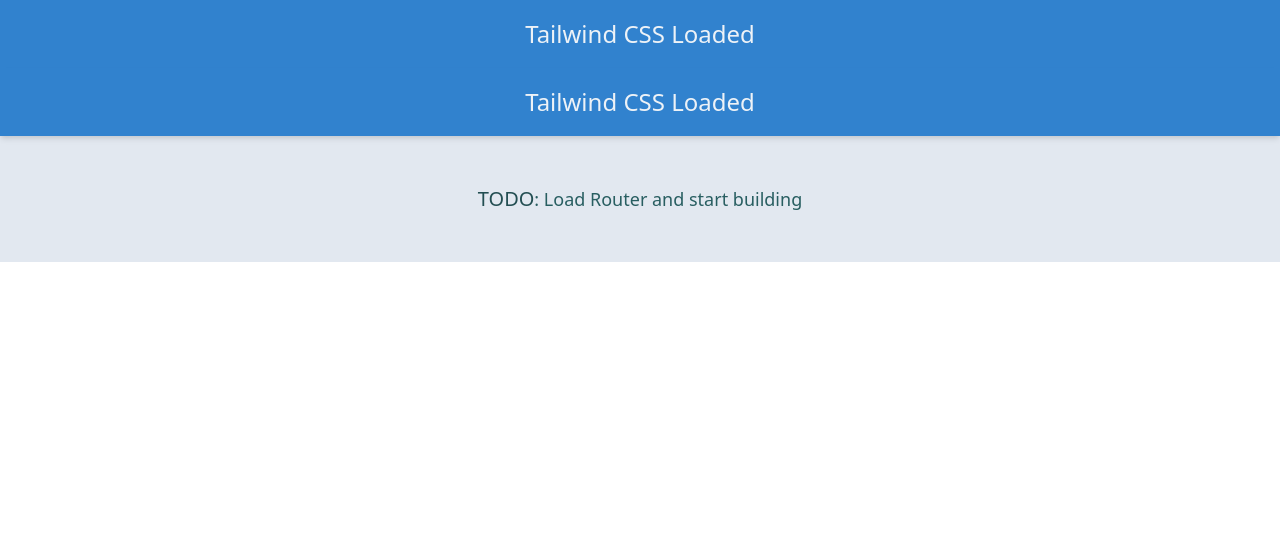
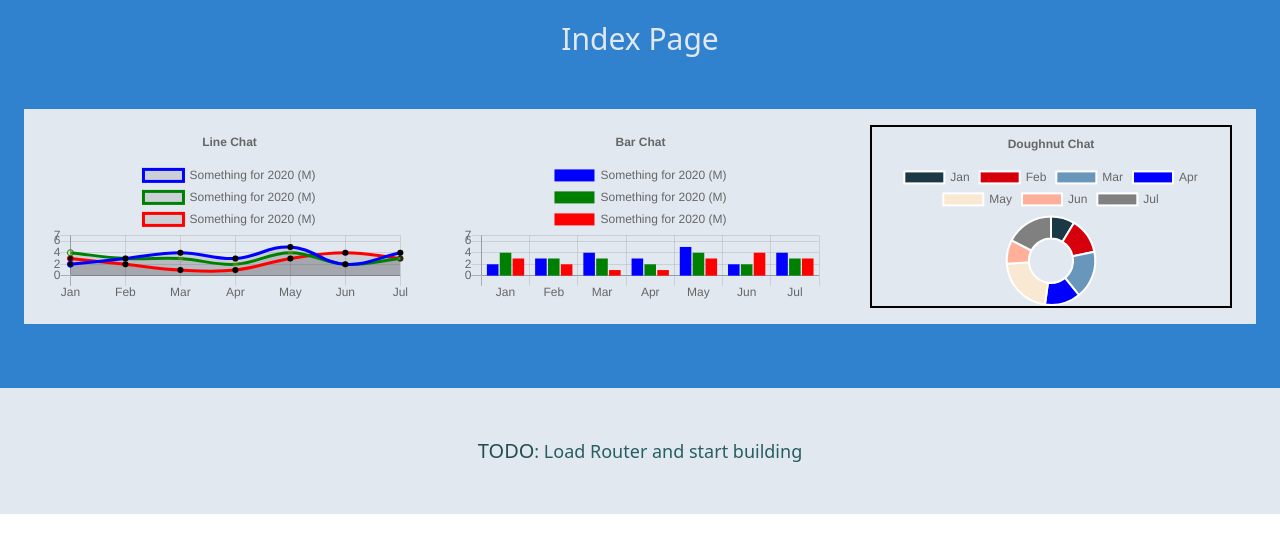
Before and after one commit to gregsoares/holi-front-end, a React (Create React App) app: page / in a window 1280 px wide. Shown: the top 552 px of the page. Built offline with nearby package versions, Linux system fonts and the light colour scheme.

Commit message:
+Loader, +Chart

```diff
--- a/package.json
+++ b/package.json
@@ -7,16 +7,20 @@
     "@testing-library/jest-dom": "^4.2.4",
     "@testing-library/react": "^9.5.0",
     "@testing-library/user-event": "^7.2.1",
+    "chart.js": "^2.9.3",
     "postcss": "^7.0.32",
     "react": "^16.13.1",
+    "react-chartjs-2": "^2.9.0",
     "react-dom": "^16.13.1",
     "react-scripts": "3.4.1",
+    "react-spinners": "^0.9.0",
     "tailwindcss": "^1.5.2"
   },
   "scripts": {
     "start": "react-scripts start",
     "build": "react-scripts build",
     "test": "react-scripts test",
+    "jest": "npm testr -- --coverage --watch-all=false",
     "eject": "react-scripts eject",
     "tailwindBuild": "postcss src/assets/css/tailwind.css -o src/assets/css/styles.css",
     "heroku-postbuild": "NPM_CONFIG_PRODUCTION=false npm install && npm run build ",
--- a/src/App.js
+++ b/src/App.js
@@ -1,19 +1,26 @@
-import React from 'react';
+import React from "react";
 import Index from "./Components/Pages/Index";
-import { Container } from './Components/Container/Container';
+import { Container } from "./Components/Container/Container";
 // TODO: Import router
 
 function App() {
   return (
-    <div className="bg-gray-200 w-full p-0 m-0 mx-auto " data-testid="AppContainer">
+    <div
+      className="bg-gray-200 w-full p-0 m-0 mx-auto "
+      data-testid="AppContainer"
+    >
       <Index />
-    <Container class="bg-gray-300"><Index />
+      <Container class="bg-gray-300">
         <br />
         <br />
-    <p className="text-center text-teal-800 text-lg"><span className="text-semibold text-xl text-teal-900 hover:text-3xl hover:mx-4">TODO</span>: Load Router and start building</p>
+        <p className="text-center text-teal-800 text-lg">
+          <span className="text-semibold text-xl text-teal-900 hover:text-3xl hover:mx-4">
+            TODO
+          </span>
+          : Load Router and start building
+        </p>
         <br />
         <br />
-
       </Container>
     </div>
   );
--- /dev/null
+++ b/src/Components/Charter/BarChart.js
@@ -0,0 +1,52 @@
+import React from "react";
+import { Bar } from "react-chartjs-2";
+
+export const BarChart = props => {
+  const barOptions = {
+    title: {
+      display: true,
+      text: "Bar Chat",
+    },
+    scales: {
+      yAxes: [
+        {
+          ticks: {
+            min: 0,
+            max: 7,
+            stepSize: 2,
+          },
+        },
+      ],
+    },
+  };
+  const chartData = {
+    labels: ["Jan", "Feb", "Mar", "Apr", "May", "Jun", "Jul"],
+    datasets: [
+      {
+        label: "Something for 2020 (M)",
+        data: [2, 3, 4, 3, 5, 2, 4],
+        backgroundColor: ["blue","blue","blue","blue","blue","blue","blue"],
+        borderColor: ["blue","blue","blue","blue","blue","blue","blue"],
+      },
+      {
+        label: "Something for 2020 (M)",
+        data: [4, 3, 3, 2, 4, 2, 3],
+        backgroundColor: ["green","green","green","green","green","green","green"],
+        borderColor: ["green","green","green","green","green","green","green"],
+      },
+      {
+        label: "Something for 2020 (M)",
+        data: [3, 2, 1, 1, 3, 4, 3],
+        backgroundColor: ["red","red","red","red","red","red","red"],
+        borderColor: ["red","red","red","red","red","red","red"],
+      },
+    ],
+  };
+  return (
+    <div>
+      <div className="max-w-2xl" id="barChartContainer">
+        <Bar data={chartData} options={barOptions} />
+      </div>
+    </div>
+  );
+};
--- /dev/null
+++ b/src/Components/Charter/Charter.js
@@ -0,0 +1,54 @@
+import React from "react";
+import { BarChart } from "./BarChart";
+import { LineChart } from "./LineChart";
+import { DoughnutChart } from "./DoughnutChart";
+
+export const Charter = (props) => {
+  const lineOptions = {
+    title: {
+      display: true,
+      text: "Line Chat",
+    },
+    scales: {
+      yAxes: [
+        {
+          ticks: {
+            min: 0,
+            max: 7,
+            stepSize: 2,
+          },
+        },
+      ],
+    },
+  };
+  const chartData = {
+    labels: ["Jan", "Feb", "Mar", "Apr", "May", "Jun", "Jul"],
+    datasets: [
+      {
+        label: "Something for 2020 (M)",
+        data: [2, 3, 4, 3, 5, 2, 4],
+        borderColor: ["blue"],
+        pointBackgroundColor: "black",
+      },
+      {
+        label: "Something for 2020 (M)",
+        data: [4, 3, 3, 2, 4, 2, 3],
+        borderColor: ["rgba(234,206,96,0.5)"],
+        pointBackgroundColor: "rgba(255,206,86,0.2)",
+      },
+      {
+        label: "Something for 2020 (M)",
+        data: [3, 2, 1, 1, 3, 4, 3],
+        borderColor: ["red"],
+        pointBackgroundColor: "black",
+      },
+    ],
+  };
+  return (
+    <div className="text-black text-md font-sans ">
+      {(props.chartType === "line" ? <LineChart />: "")}
+      {(props.chartType === "bar" ? <BarChart />: "")}
+      {(props.chartType === "doughnut" ? <DoughnutChart />: "")}
+    </div>
+  );
+};
--- /dev/null
+++ b/src/Components/Charter/DoughnutChart.js
@@ -0,0 +1,28 @@
+import React from "react";
+import { Doughnut } from "react-chartjs-2";
+
+export const DoughnutChart = props => {
+  const doughnutOptions = {
+    title: {
+      display: true,
+      text: "Doughnut Chat",
+    },
+  };
+  const chartData = {
+    labels: ["Jan", "Feb", "Mar", "Apr", "May", "Jun", "Jul"],
+    datasets: [
+      {
+        label: "Something for 2020 (M)",
+        data: [2, 3, 4, 3, 5, 2, 4],
+        backgroundColor: ["#1b3945","#d6000d","#6897bb","blue","#f9e9d2","#ffaf9a","gray"],
+      }
+    ]
+  };
+  return (
+    <div>
+      <div className="max-w-2xl border-2 border-black" id="DoughnutChartContainer">
+        <Doughnut data={chartData} options={doughnutOptions} />
+      </div>
+    </div>
+  );
+};
--- /dev/null
+++ b/src/Components/Charter/LineChart.js
@@ -0,0 +1,52 @@
+import React from "react";
+import { Line } from "react-chartjs-2";
+
+export const LineChart = props => {
+  const lineOptions = {
+    title: {
+      display: true,
+      text: "Line Chat",
+    },
+    scales: {
+      yAxes: [
+        {
+          ticks: {
+            min: 0,
+            max: 7,
+            stepSize: 2,
+          },
+        },
+      ],
+    },
+  };
+  const chartData = {
+    labels: ["Jan", "Feb", "Mar", "Apr", "May", "Jun", "Jul"],
+    datasets: [
+      {
+        label: "Something for 2020 (M)",
+        data: [2, 3, 4, 3, 5, 2, 4],
+        borderColor: ["blue"],
+        pointBackgroundColor: "black",
+      },
+      {
+        label: "Something for 2020 (M)",
+        data: [4, 3, 3, 2, 4, 2, 3],
+        borderColor: ["green"],
+        pointBackgroundColor: "rgba(255,206,86,0.2)",
+      },
+      {
+        label: "Something for 2020 (M)",
+        data: [3, 2, 1, 1, 3, 4, 3],
+        borderColor: ["red"],
+        pointBackgroundColor: "black",
+      },
+    ],
+  };
+  return (
+    <div>
+      <div className="max-w-2xl" id="lineChartContainer">
+        <Line data={chartData} options={lineOptions} />
+      </div>
+    </div>
+  );
+};
--- a/src/Components/Container/Container.js
+++ b/src/Components/Container/Container.js
@@ -2,10 +2,10 @@
 import React from 'react'
 
 // @props:
-//
+// class, id,
 export const Container = props => {
     return (
-        <div className={"w-full m-0 p-0  " + props.class}>
+        <div className={"w-full m-0 p-0 " + props.class} id={props.id} >
             {props.children}
         </div>
     )
--- a/src/Components/Pages/Index.js
+++ b/src/Components/Pages/Index.js
@@ -1,11 +1,29 @@
-import React from 'react'
+import React from "react";
+import { Charter } from "../Charter/Charter";
+import { Container } from "../Container/Container";
 
 const Index = () => {
-    return (
-        <div className="text-2xl py-4 px-0 m-0 shadow-md text-center text-gray-200 bg-blue-600">
-            Tailwind CSS Loaded
-        </div>
-    )
-}
+  return (
+    <div className="text-2xl py-4 px-0 m-0 shadow-md mx-auto text-gray-300 text-black bg-blue-600">
+    <p className="text-3xl text-center">Index Page</p>
 
-export default Index
+<div className="chartContainer flex justify-between mx-auto py-4 my-4 px-6">
+    <Container class="bg-gray-300 text-black text-lg my-4 py-4 mx-auto px-6">
+      <Charter chartType="line"/>
+    </Container>
+
+    <Container class="bg-gray-300 text-black text-lg my-4 py-4 mx-auto px-6">
+      <Charter chartType="bar"/>
+    </Container>
+
+    <Container class="bg-gray-300 text-black text-lg my-4 py-4 mx-auto px-6">
+      <Charter chartType="doughnut"/>
+    </Container>
+
+</div>
+
+    </div>
+  );
+};
+
+export default Index;
```
Also changed, not shown: src/Components/Loader/Loader.js (added, +18 -0 lines), 1 other file (tests, documents, lock files or other folders). Lines whose indentation alone changed are shown as unchanged.
